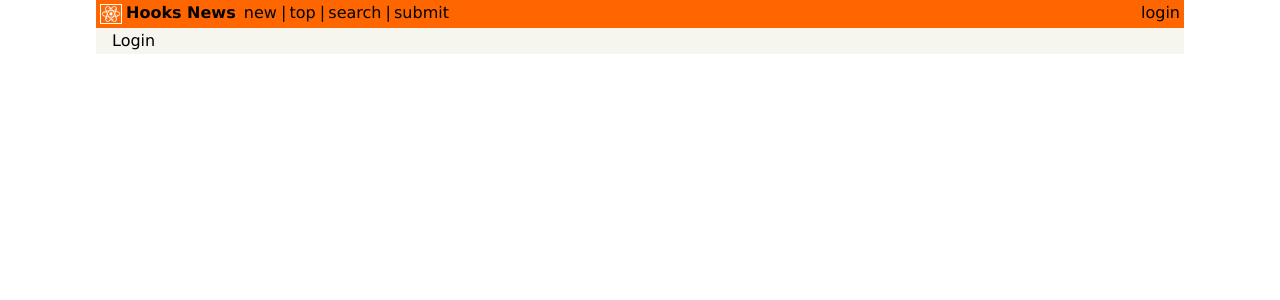
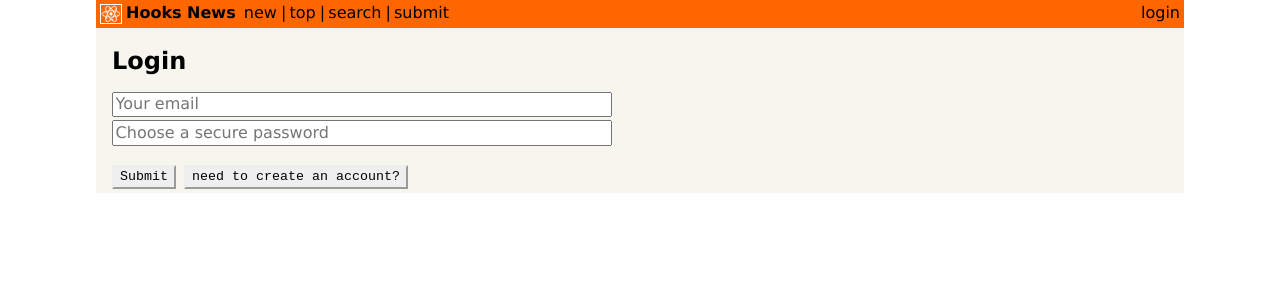
Before and after one commit to Kirill255/react-hooks-news, a React (Create React App) app: page /login in a window 1280 px wide. Shown: the top 300 px of the page. Built offline with nearby package versions, Linux system fonts and the light colour scheme.

Commit message:
add login

```diff
--- a/src/components/Login.js
+++ b/src/components/Login.js
@@ -1,7 +1,30 @@
-import React from "react";
+import React, { useState } from "react";
 
-const Login = () => {
-  return <div>Login</div>;
+const Login = (props) => {
+  const [login, setLogin] = useState(true);
+
+  return (
+    <div>
+      <h2 className="mv3">{login ? "Login" : "Create Account"}</h2>
+      <form className="flex flex-column">
+        {!login && <input type="text" placeholder="Your name" autoComplete="off" />}
+        <input type="email" placeholder="Your email" autoComplete="off" />
+        <input type="password" placeholder="Choose a secure password" />
+        <div className="flex mt3">
+          <button type="submit" className="button pointer mr2">
+            Submit
+          </button>
+          <button
+            type="button"
+            className="pointer button"
+            onClick={() => setLogin((prevLogin) => !prevLogin)}
+          >
+            {login ? "need to create an account?" : "already have an account?"}
+          </button>
+        </div>
+      </form>
+    </div>
+  );
 };
 
 export default Login;
```
